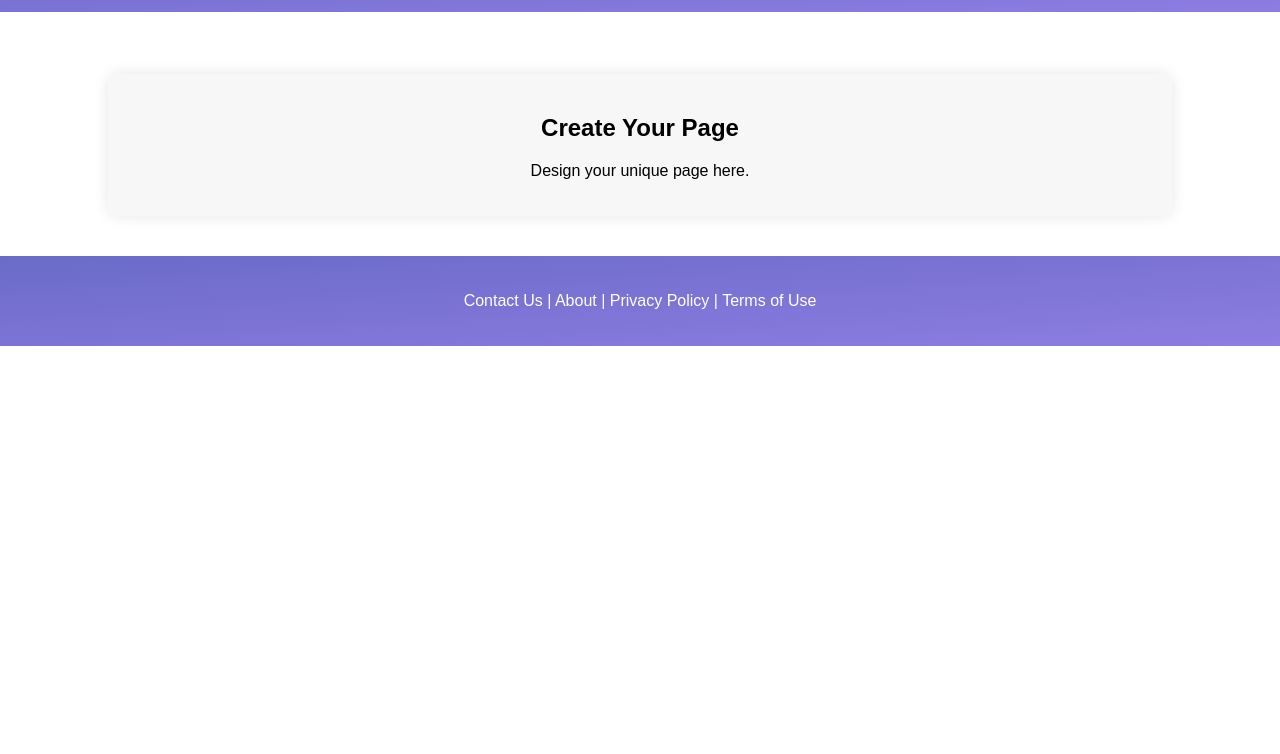
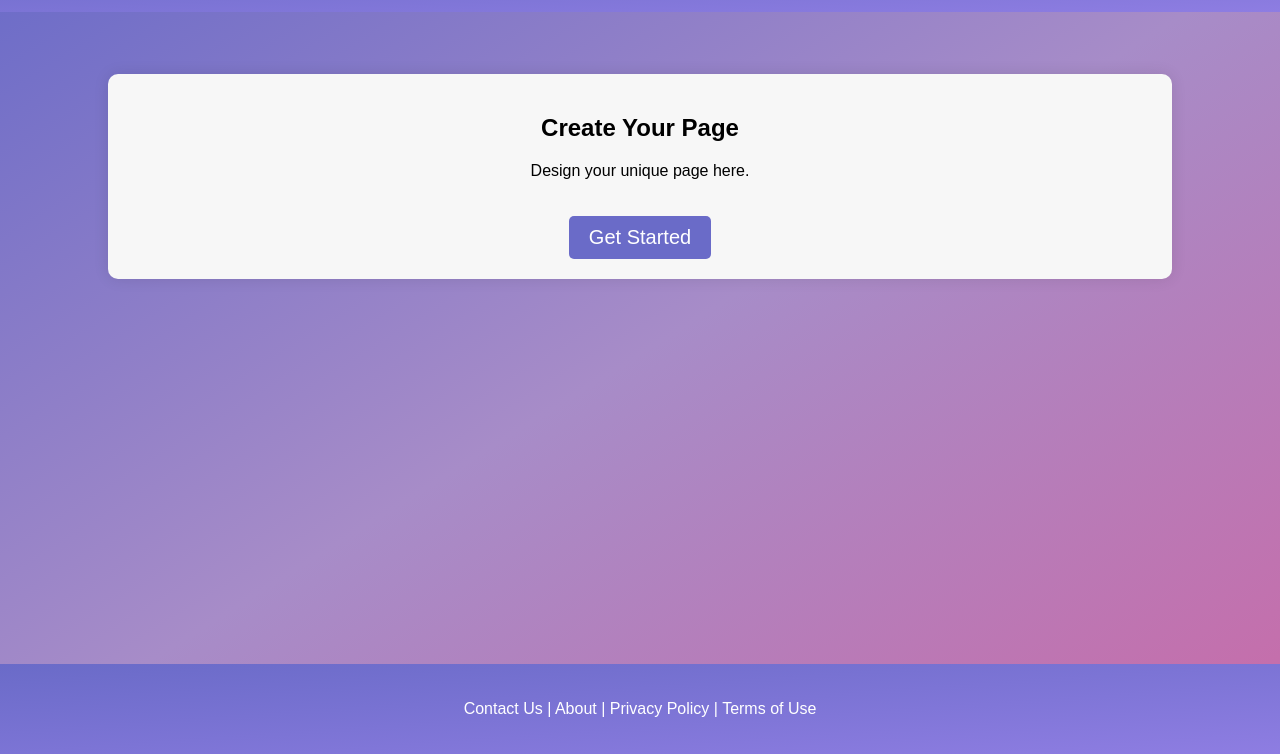
Before and after one commit to onlystudios/onlystudios.github.io, a plain HTML site: page create/index.html in a window 1280 px wide. Shown: the part 46-800 px from the top of the page. Drawn offline with Linux system fonts and the light colour scheme.

Commit message:
Update index.html

```diff
--- a/create/index.html
+++ b/create/index.html
@@ -8,7 +8,9 @@
         body {
             margin: 0;
             font-family: Arial, sans-serif;
-            background: #fff; /* White background for the create page */
+            background: linear-gradient(to bottom right, #6A6BC8, #A78CC8, #C86BA8);
+            background-size: cover;
+            background-attachment: fixed;
             transition: all 0.5s ease;
         }
 
@@ -52,12 +54,31 @@
             transition: opacity 0.6s ease, transform 0.6s ease;
         }
 
+        .get-started-button {
+            margin-top: 20px;
+            padding: 10px 20px;
+            background: #6A6BC8;
+            color: white;
+            border: none;
+            border-radius: 5px;
+            cursor: pointer;
+            font-size: 20px;
+            transition: all 0.3s ease;
+        }
+
+        .get-started-button:hover {
+            background: #8E7DE2;
+        }
+
         footer {
             background: linear-gradient(to bottom right, #6A6BC8, #8E7DE2);
             color: white;
             text-align: center;
             padding: 20px 0;
             transition: all 0.5s ease;
+            position: absolute;
+            bottom: 0;
+            width: 100%;
         }
     </style>
 </head>
@@ -71,6 +92,7 @@
             <h2>Create Your Page</h2>
             <!-- Add content specific to the create page -->
             <p>Design your unique page here.</p>
+            <button class="get-started-button" onclick="window.location.href='/create'">Get Started</button>
         </div>
     </main>
 
```
